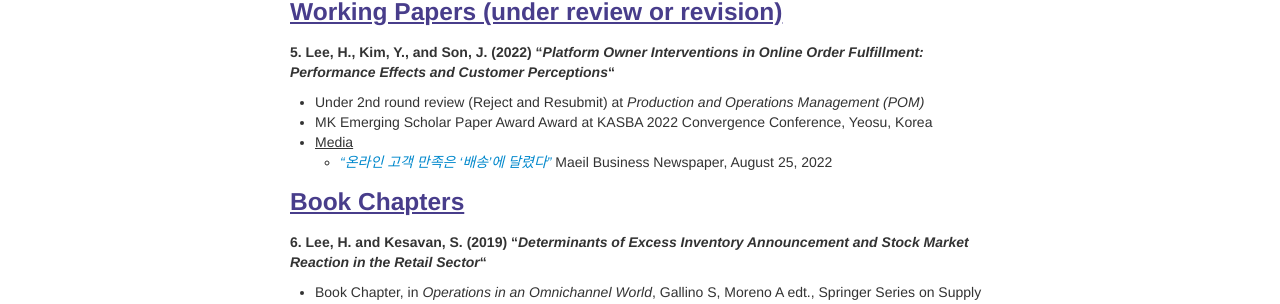
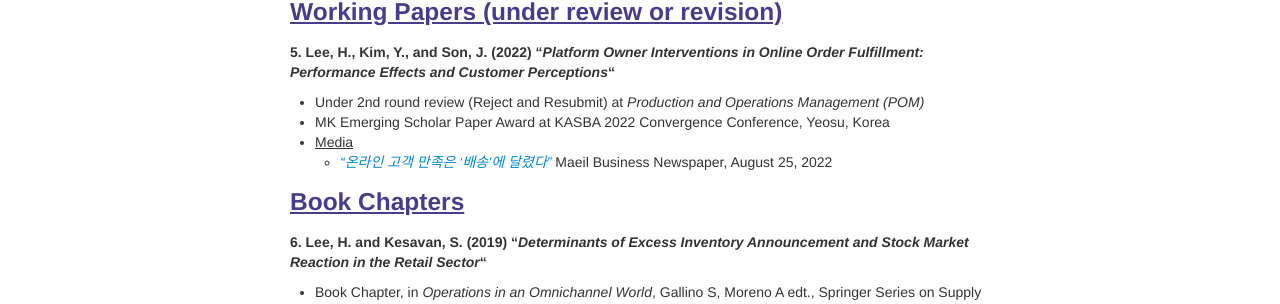
Before and after one commit to lordya2/lordya2.github.io, a Jekyll site: the page built from pages/research.md, in a window 1280 px wide. Shown: the part 920-1224 px from the top of the page. Built offline with Jekyll 4.4.1, drawn with Linux system fonts in a browser that asks for light colours.

Commit message:
Update research.md

```diff
--- a/pages/research.md
+++ b/pages/research.md
@@ -37,7 +37,7 @@ description: Hyun Seok ("Huck") Lee's Research
 
 **5. Lee, H., Kim, Y., and Son, J. (2022) "*Platform Owner Interventions in Online Order Fulfillment: Performance Effects and Customer Perceptions*"**
    * Under 2nd round review (Reject and Resubmit) at *Production and Operations Management (POM)*
-   * MK Emerging Scholar Paper Award Award at KASBA 2022 Convergence Conference, Yeosu, Korea
+   * MK Emerging Scholar Paper Award at KASBA 2022 Convergence Conference, Yeosu, Korea
    * <u>Media</u>
      * [*"온라인 고객 만족은 '배송'에 달렸다"*](https://www.mk.co.kr/news/business/view/2022/08/750469/) Maeil Business Newspaper, August 25, 2022
 
```
